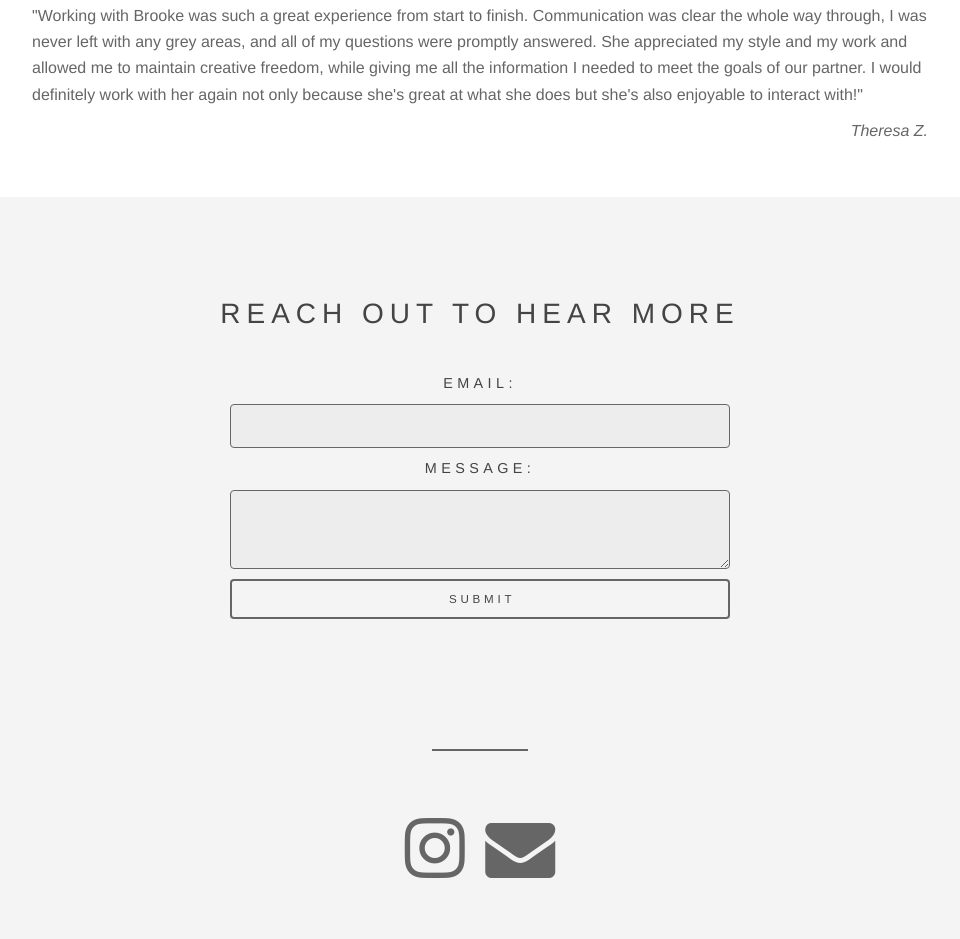
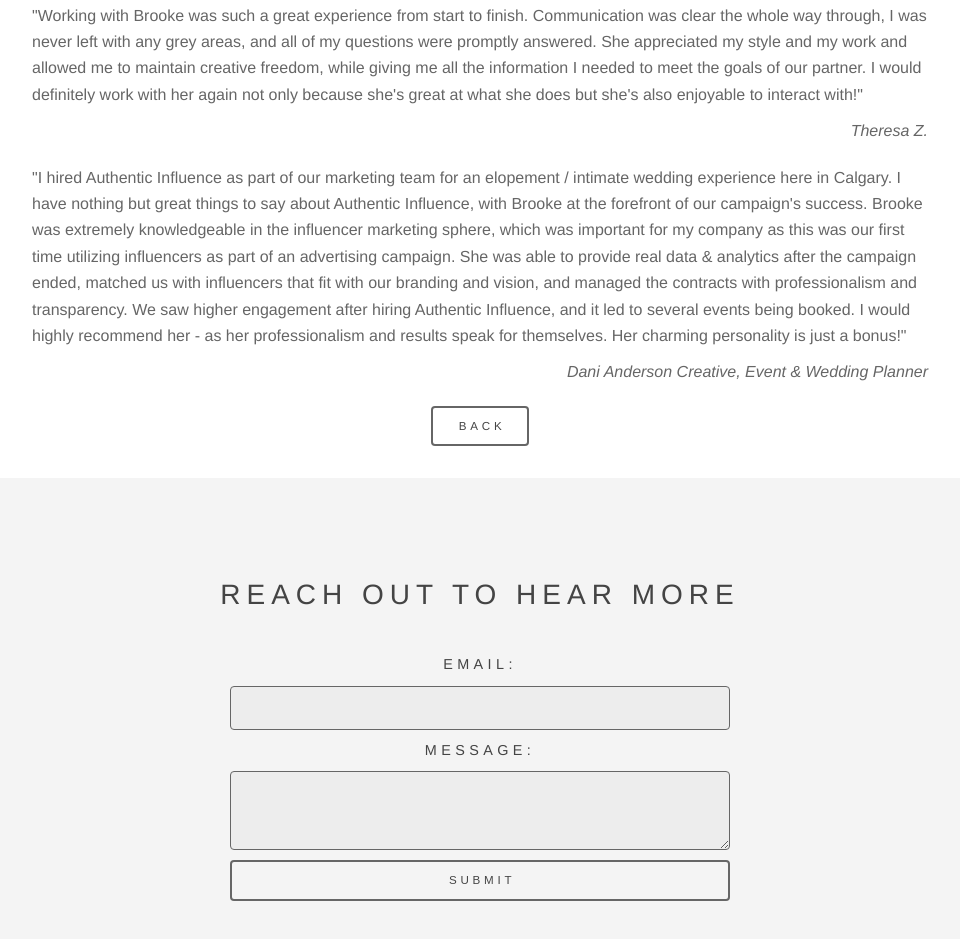
Before and after one commit to ryan4664/BrookeSocial, a plain HTML site: page testimonials.html in a window 1280 px wide. Shown: the part 1556-2495 px from the top of the page, without its empty margins (160-1120 px from the left). Drawn offline with nearby package versions, Linux system fonts and the light colour scheme.

Commit message:
Testimonial and Back buttons

```diff
--- a/testimonials.html
+++ b/testimonials.html
@@ -107,6 +107,25 @@
           </p>
           <p>Theresa Z.</p>
         </div>
+
+        <div class="testimonial-quote-block">
+          <p>
+            "I hired Authentic Influence as part of our marketing team for an
+            elopement / intimate wedding experience here in Calgary. I have nothing but
+            great things to say about Authentic Influence, with Brooke at the
+            forefront of our campaign's success. Brooke was extremely knowledgeable in
+            the influencer marketing sphere, which was important for my company as this
+            was our first time utilizing influencers as part of an advertising campaign.
+            She was able to provide real data & analytics after the campaign ended, matched
+            us with influencers that fit with our branding and vision, and managed
+            the contracts with professionalism and transparency. We saw higher engagement
+            after hiring Authentic Influence, and it led to several events being booked.
+            I would highly recommend her - as her professionalism and results speak for themselves.
+            Her charming personality is just a bonus!"<br />
+          </p>
+          <p> Dani Anderson Creative, Event & Wedding Planner</p>
+        </div>
+        <a href="./index.html" class="button">Back</a>
       </section>
 
       <!-- CTA -->
```
Also changed, not shown: about.html (+1 -0 lines), portfolio.html (+1 -0 lines), services.html (+1 -0 lines).
